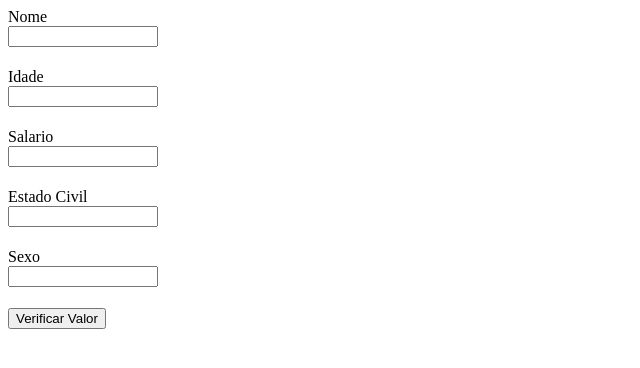
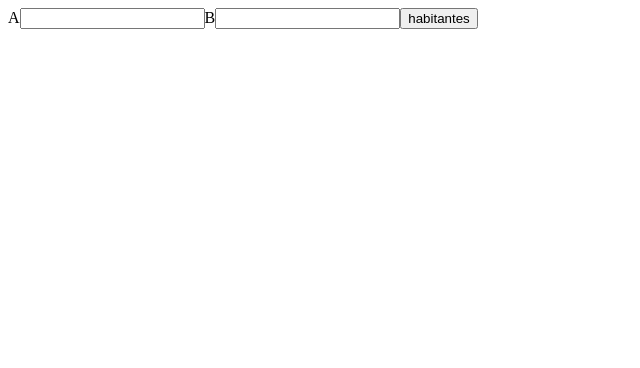
Before and after one commit to Gabriel200395/state, a React (Create React App) app: page / in a window 1280 px wide. Shown: the top 368 px of the page, without its empty margins (0-640 px from the left). Built offline with nearby package versions, Linux system fonts and the light colour scheme.

Commit message:
terminando exercicios

```diff
--- a/src/App.js
+++ b/src/App.js
@@ -1,4 +1,4 @@
-import Ex12 from "./Repeticao/Ex03";
+import Ex12 from "./Repeticao/Ex04";
 function App() {
   return (
     <>
--- a/src/Repeticao/Ex04.js
+++ b/src/Repeticao/Ex04.js
@@ -0,0 +1,49 @@
+import { useState } from "react";
+
+function Ex04() {
+  const [habitantes, setHabitantes] = useState({
+    habitanteA: "",
+    habitanteB: "",
+  });
+
+  function handleChange({ target }) {
+    setHabitantes({ ...habitantes, [target.id]: target.value });
+  }
+
+  let ano = 0;
+  function handleClick() {
+    const { habitanteA, habitanteB } = habitantes;
+    while (+habitanteA <= +habitanteB) {
+      const v = habitanteA * 0.3;
+      const l = habitanteB * 0.15;
+      ano += 1;
+      console.log(l);
+      console.log(v);
+      console.log(ano);
+
+      break;
+    }
+  }
+
+  return (
+    <>
+      A
+      <input
+        type="number"
+        id="habitanteA"
+        value={habitantes.habitanteA}
+        onChange={handleChange}
+      />
+      B
+      <input
+        type="number"
+        id="habitanteB"
+        value={habitantes.habitanteB}
+        onChange={handleChange}
+      />
+      <button onClick={handleClick}>habitantes</button>
+    </>
+  );
+}
+
+export default Ex04;
```
